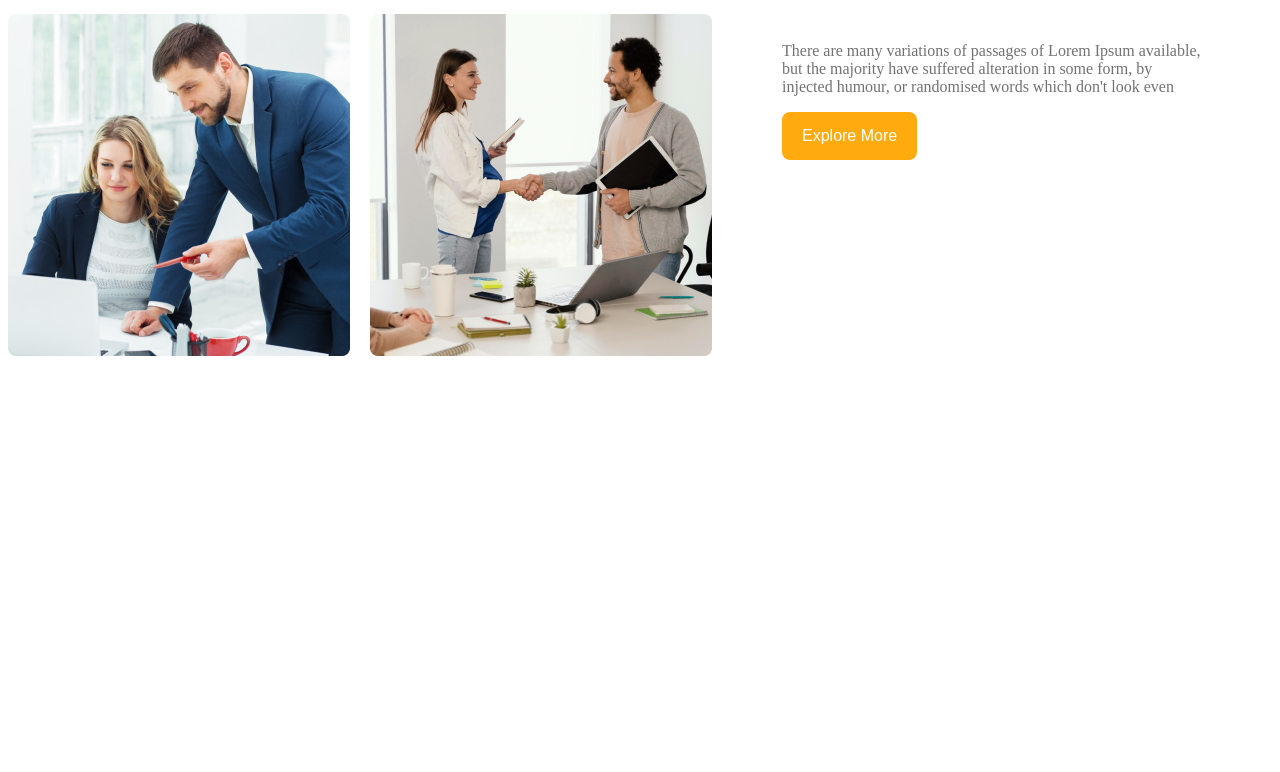
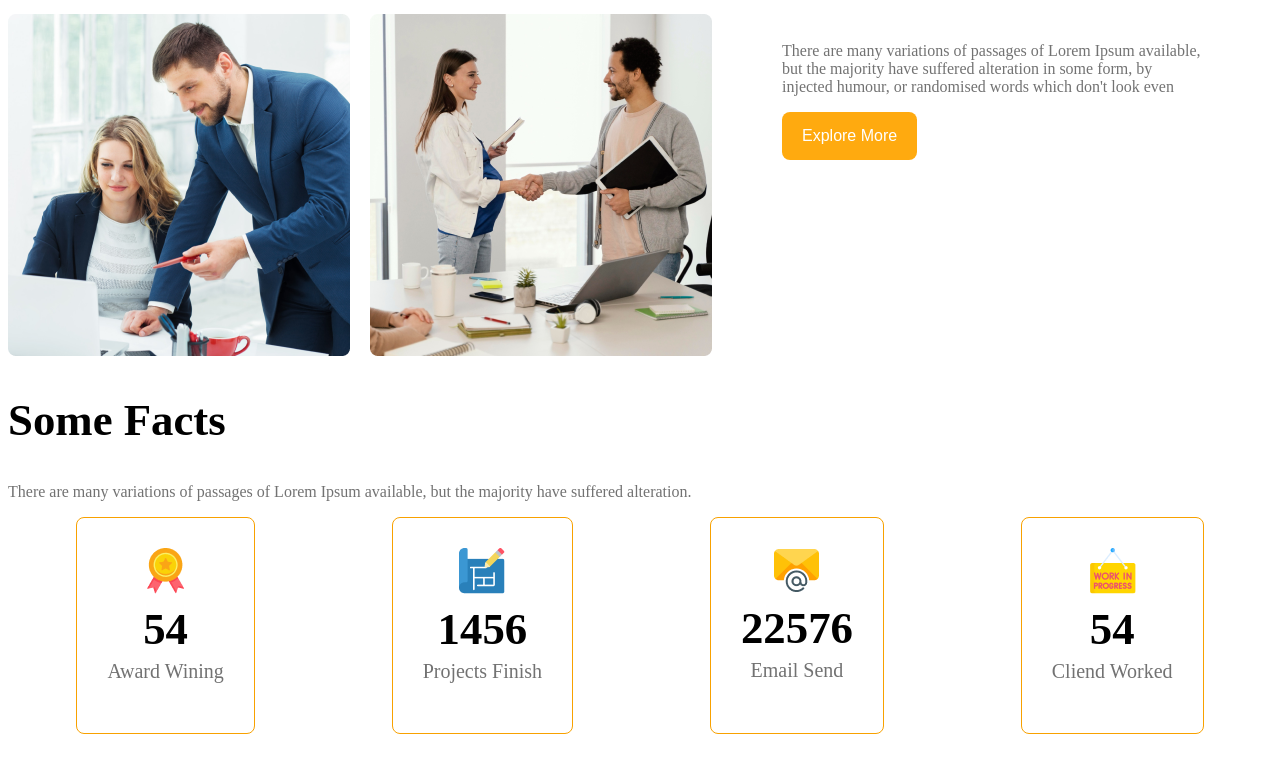
Before and after one commit to NousadUlHuda/g3-arcitect-website, a plain HTML site: page index.html in a window 1280 px wide. Shown: the part 1406-2178 px from the top of the page. Before the commit the page ends 1832 px from the top, so only its background shows below. Drawn offline with Linux system fonts and the light colour scheme.

Commit message:
added some card

```diff
--- a/index.html
+++ b/index.html
@@ -11,7 +11,7 @@
     <header>
 
             <nav>
-                <h3 class="nav-title">G3 Architect</h3>
+                <h3 class="section-title">G3 Architect</h3>
             <ul>
                 <li><a href="">Home</a></li>
                 <li><a href="">About</a></li>
@@ -47,6 +47,36 @@
 
             </div>
         </section>
+
+        <section class="fact">
+            <h1 class="section-title">Some Facts</h1>
+            <p class="common-gray-color">There are many variations of passages of Lorem Ipsum available, but the majority have suffered alteration.</p>
+
+            <div class="facts-card-container">
+                <div class="card">
+                    <img src="images/icons/ribon.png" alt="">
+                    <h2 class="card-title">54</h2>
+                    <p class="card-description common-gray-color">Award Wining</p>
+                </div>
+                <div class="card">
+                    <img src="images/icons/projects.png" alt="">
+                    <h2 class="card-title">1456</h2>
+                    <p class="card-description common-gray-color">Projects Finish</p>
+                </div>
+                <div class="card">
+                    <img src="images/icons/email.png" alt="">
+                    <h2 class="card-title">22576</h2>
+                    <p class="card-description common-gray-color">Email Send</p>
+                </div>
+                <div class="card">
+                    <img src="images/icons/customers.png" alt="">
+                    <h2 class="card-title">54</h2>
+                    <p class="card-description common-gray-color">Cliend Worked</p>
+                </div>
+
+            </div>
+
+        </section>
     </main>
     <footer></footer>
 </body>
--- a/style/arcitect.css
+++ b/style/arcitect.css
@@ -39,7 +39,7 @@ nav li a{
     text-decoration: none;
     color: #2c2828;
 }
-.nav-title{
+.section-title{
     font-size: 2.8rem;
     font-weight: 700;
     color: black;
@@ -114,6 +114,38 @@ main{
 }
 
 
+
+.facts-card-container{
+    display: flex;
+    justify-content: space-around;
+}
+
+.card{
+    border: 1px solid rgb(248, 161, 0);
+    border-radius: 8px;
+    text-align: center;
+    font-weight: 700;
+    padding: 30px;
+
+}
+
+.card-title{
+    font-size: 2.8rem;
+    margin-top: 5px;
+    margin-bottom: 5px;
+}
+
+.card-description{
+    font-size: 20px;
+    margin-top: 0px;
+}
+
+
+
+
+
+
+
  /* responsive media Query */
  /* Moblie Devices */
 
```
